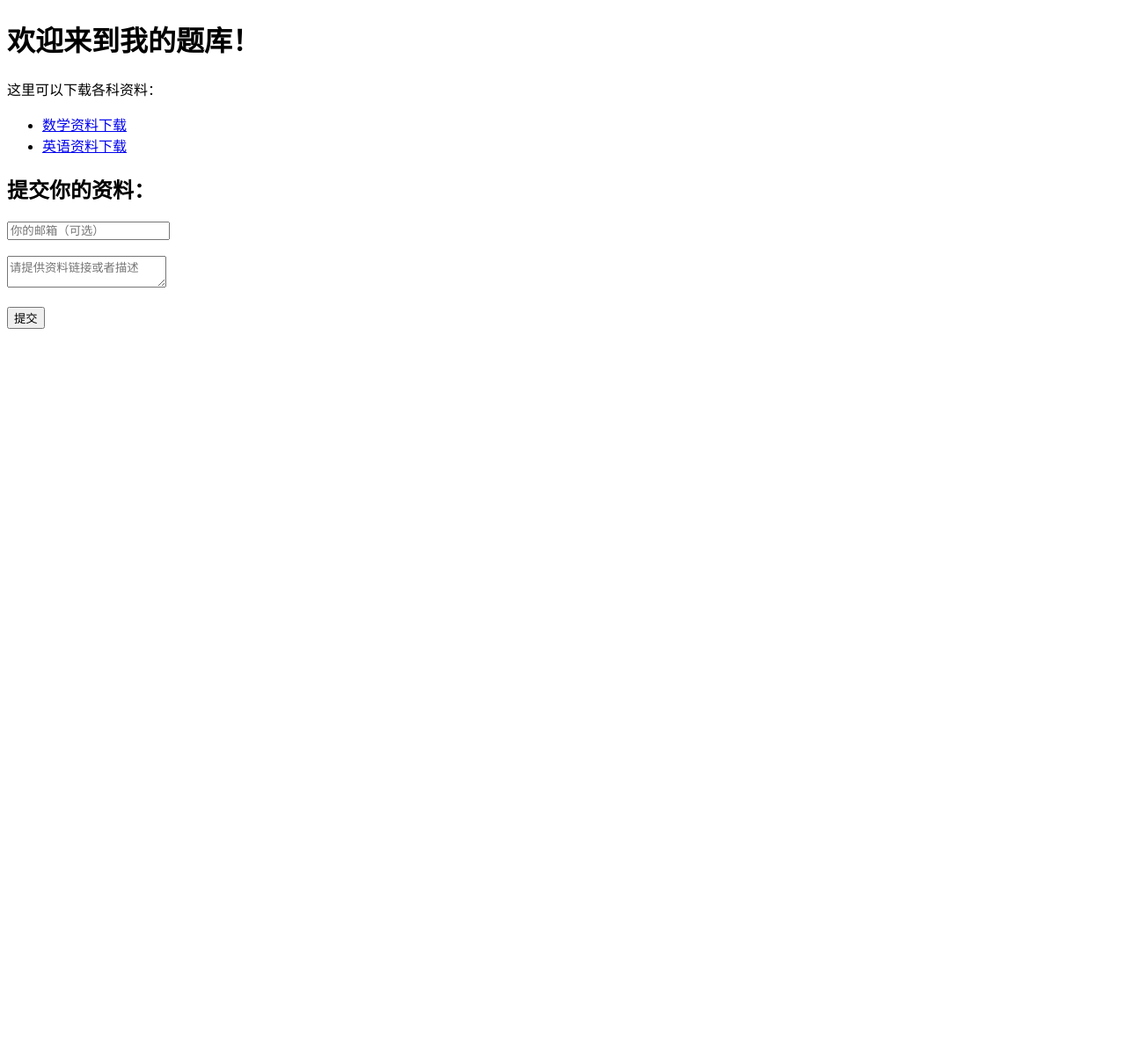
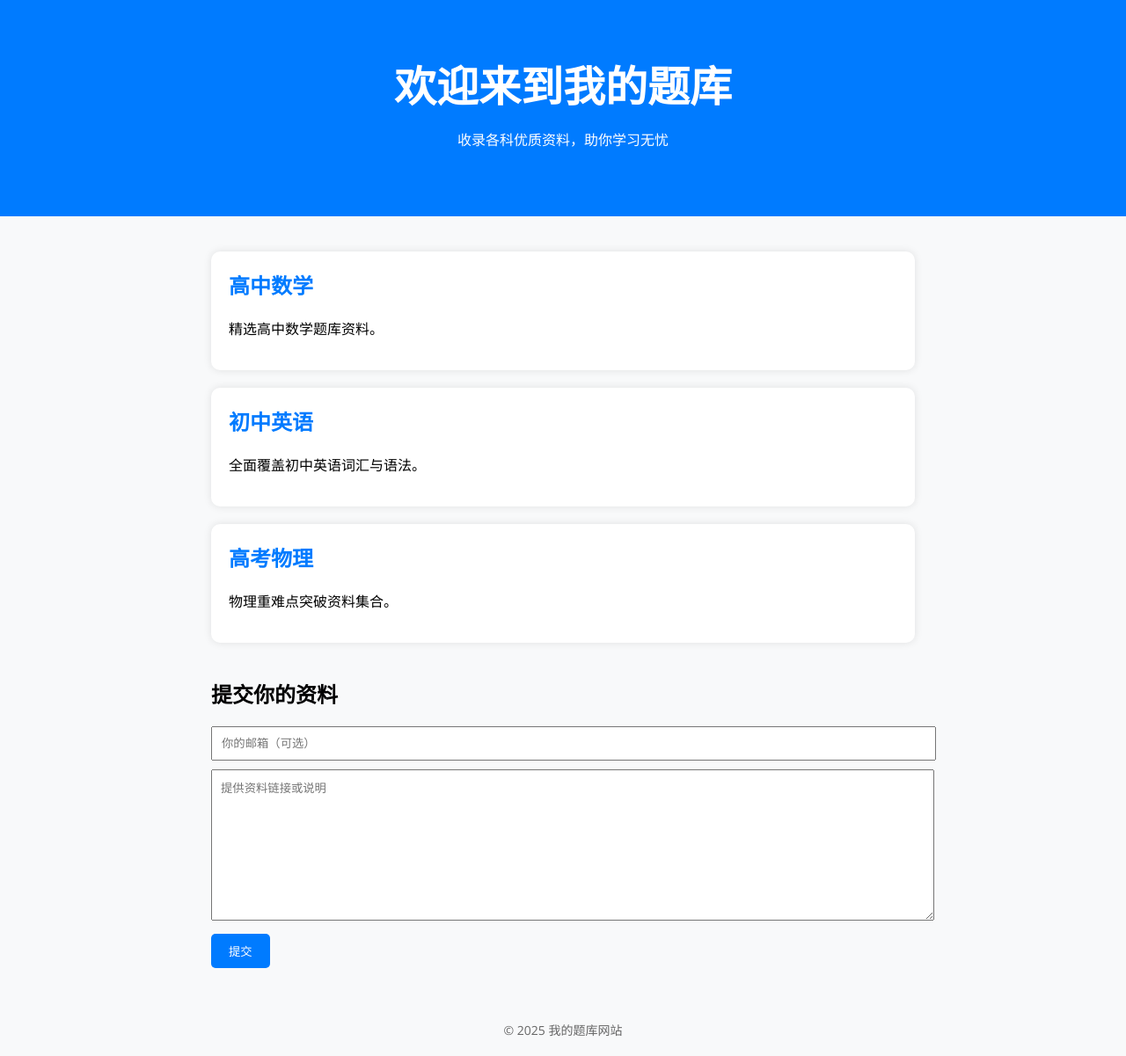
Before and after one commit to xiaowenhao404/Question-bank, a plain HTML site: page index.html in a window 1280 px wide. Shown: the whole page at 88% size. Before the commit the page ends 800 px from the top, so only its background shows below. Drawn offline with nearby package versions, Linux system fonts and the light colour scheme.

Commit message:
Update index.html

```diff
--- a/index.html
+++ b/index.html
@@ -2,21 +2,87 @@
 <html lang="zh-CN">
 <head>
     <meta charset="UTF-8">
+    <meta name="viewport" content="width=device-width, initial-scale=1.0">
     <title>我的题库网站</title>
+    <link href="https://fonts.googleapis.com/css?family=Lora:400,700,400italic,700italic" rel="stylesheet" type="text/css">
+    <link href="https://fonts.googleapis.com/css?family=Open+Sans:300italic,400italic,600italic,700italic,800italic,400,300,600,700,800" rel="stylesheet" type="text/css">
+    <style>
+        body {
+            font-family: 'Open Sans', 'Helvetica Neue', Helvetica, Arial, sans-serif;
+            margin: 0;
+            padding: 0;
+            background-color: #f8f9fa;
+        }
+        header {
+            background: #007bff;
+            color: white;
+            padding: 60px 20px;
+            text-align: center;
+        }
+        header h1 {
+            font-size: 48px;
+            margin: 0;
+        }
+        .content {
+            padding: 40px 20px;
+            max-width: 800px;
+            margin: auto;
+        }
+        .card {
+            background: white;
+            margin-bottom: 20px;
+            padding: 20px;
+            box-shadow: 0 0 10px rgba(0,0,0,0.1);
+            border-radius: 10px;
+        }
+        .card h2 {
+            margin-top: 0;
+        }
+        .form-section {
+            margin-top: 40px;
+        }
+        footer {
+            text-align: center;
+            padding: 20px;
+            color: #666;
+            font-size: 14px;
+        }
+        a {
+            color: #007bff;
+            text-decoration: none;
+        }
+    </style>
 </head>
 <body>
-    <h1>欢迎来到我的题库！</h1>
-    <p>这里可以下载各科资料：</p>
-    <ul>
-        <li><a href="math.pdf" download>数学资料下载</a></li>
-        <li><a href="english.pdf" download>英语资料下载</a></li>
-    </ul>
+    <header>
+        <h1>欢迎来到我的题库</h1>
+        <p>收录各科优质资料，助你学习无忧</p>
+    </header>
+    <div class="content">
+        <div class="card">
+            <h2><a href="#">高中数学</a></h2>
+            <p>精选高中数学题库资料。</p>
+        </div>
+        <div class="card">
+            <h2><a href="#">初中英语</a></h2>
+            <p>全面覆盖初中英语词汇与语法。</p>
+        </div>
+        <div class="card">
+            <h2><a href="#">高考物理</a></h2>
+            <p>物理重难点突破资料集合。</p>
+        </div>
 
-    <h2>提交你的资料：</h2>
-    <form action="https://formspree.io/f/你的表单ID" method="POST">
-        <input type="email" name="email" placeholder="你的邮箱（可选）"><br><br>
-        <textarea name="message" placeholder="请提供资料链接或者描述" required></textarea><br><br>
-        <button type="submit">提交</button>
-    </form>
+        <div class="form-section">
+            <h2>提交你的资料</h2>
+            <form action="https://formspree.io/f/你的表单ID" method="POST">
+                <input type="email" name="email" placeholder="你的邮箱（可选）" style="width:100%;padding:10px;margin-bottom:10px;"><br>
+                <textarea name="message" placeholder="提供资料链接或说明" required style="width:100%;padding:10px;height:150px;margin-bottom:10px;"></textarea><br>
+                <button type="submit" style="background:#007bff;color:white;padding:10px 20px;border:none;border-radius:5px;">提交</button>
+            </form>
+        </div>
+    </div>
+    <footer>
+        © 2025 我的题库网站
+    </footer>
 </body>
 </html>
```
